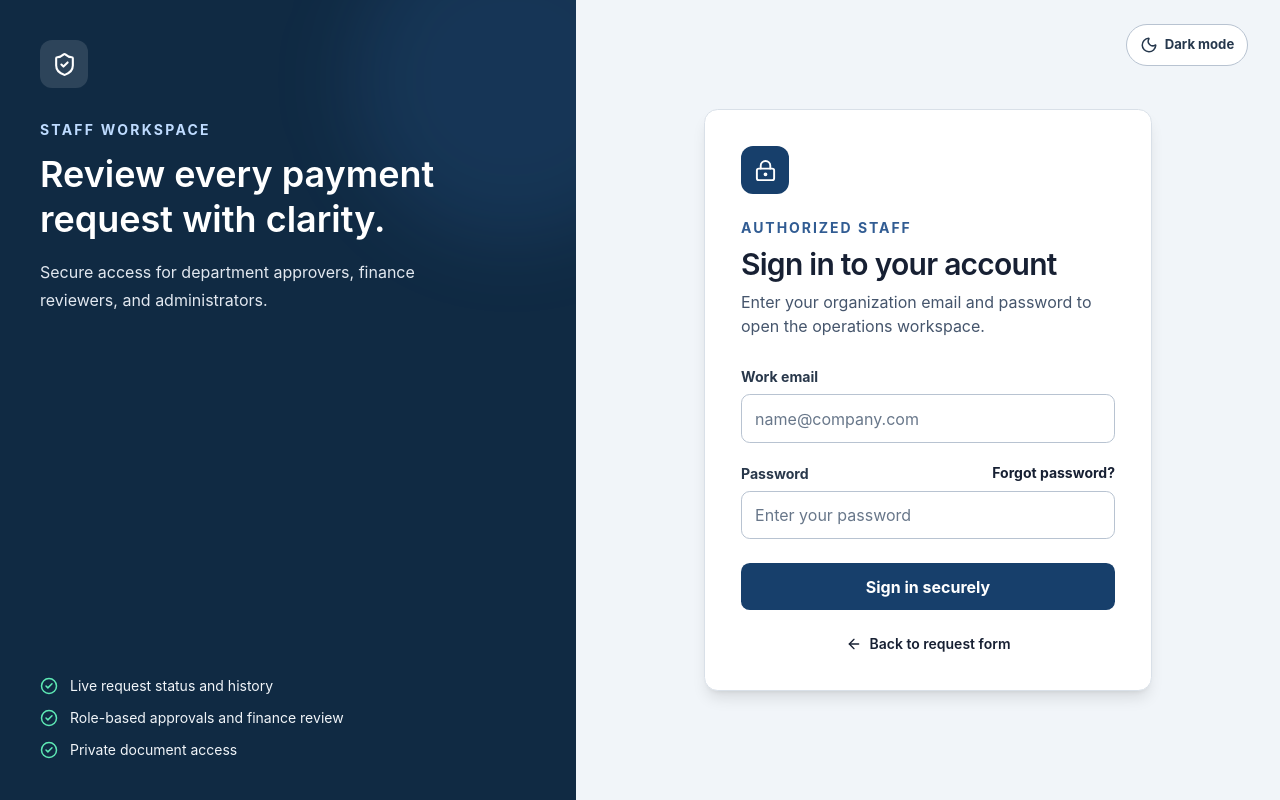
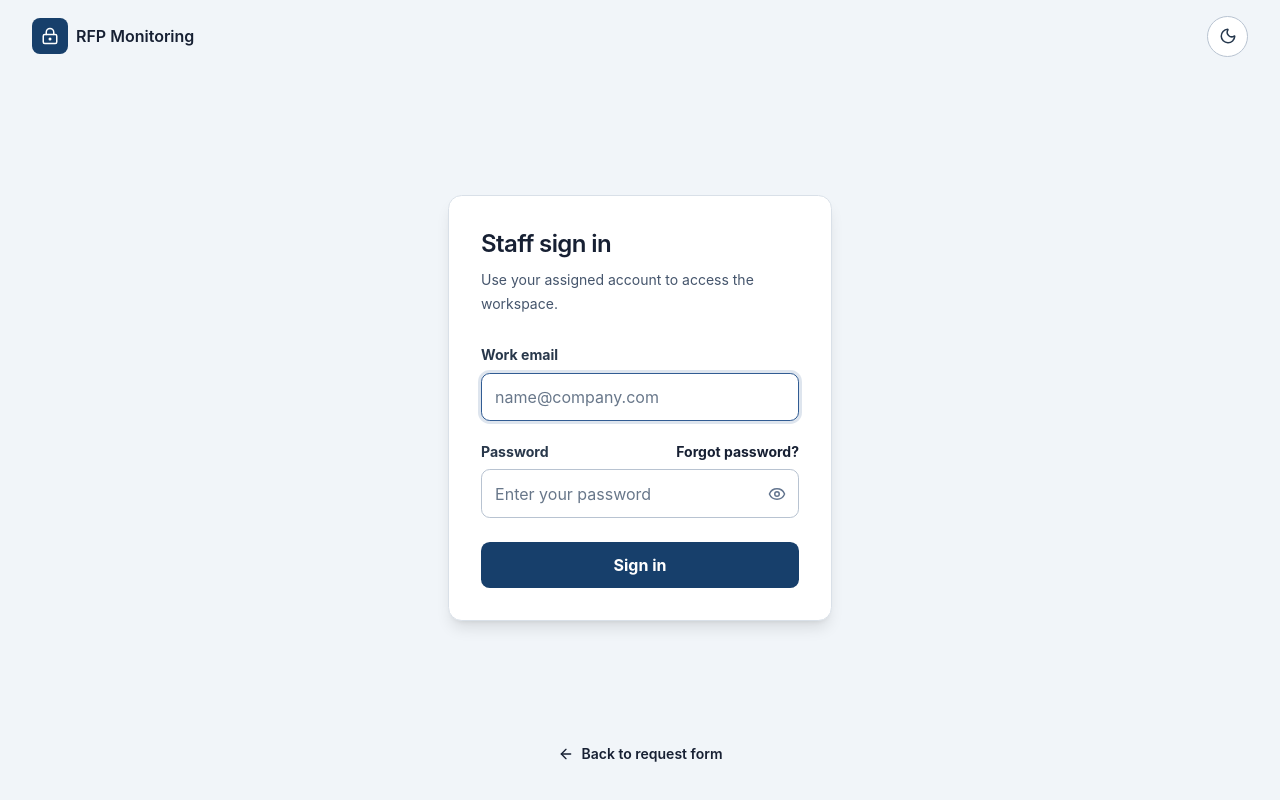
Before and after one commit to blimpMac/RFPProject, a React (Vite) app: page /admin/login in a window 1280 px wide. Built offline with nearby package versions, Linux system fonts and the light colour scheme; no server answers.

Commit message:
feat: simplify staff login experience

```diff
--- a/src/pages/LoginPage.tsx
+++ b/src/pages/LoginPage.tsx
@@ -1,6 +1,6 @@
 import { useState } from 'react';
 import { Navigate, Link } from 'react-router-dom';
-import { ArrowLeft, CheckCircle2, LockKeyhole, ShieldCheck } from 'lucide-react';
+import { ArrowLeft, Eye, EyeOff, LockKeyhole } from 'lucide-react';
 import { useAuth } from '../components/AuthProvider';
 import { ThemeToggle } from '../components/ThemeToggle';
 import { Button, Spinner } from '../components/ui';
@@ -10,6 +10,7 @@ export function LoginPage() {
   const { session, loading } = useAuth();
   const [email, setEmail] = useState('');
   const [password, setPassword] = useState('');
+  const [showPassword, setShowPassword] = useState(false);
   const [busy, setBusy] = useState(false);
   const [error, setError] = useState('');
   if (loading)
@@ -23,65 +24,43 @@ export function LoginPage() {
     e.preventDefault();
     setBusy(true);
     setError('');
-    const { error } = await supabase.auth.signInWithPassword({ email, password });
+    const { error } = await supabase.auth.signInWithPassword({
+      email: email.trim(),
+      password,
+    });
     if (error) setError(error.message);
     setBusy(false);
   };
+
   return (
-    <main className="min-h-screen bg-slate-100 lg:grid lg:grid-cols-[minmax(20rem,0.9fr)_minmax(28rem,1.1fr)]">
-      <section
-        className="relative hidden overflow-hidden bg-[#102a43] p-10 text-white lg:flex lg:flex-col lg:justify-between"
-        aria-label="RFP workspace introduction"
+    <main className="flex min-h-screen flex-col bg-slate-100">
+      <header className="flex items-center justify-between px-4 py-4 sm:px-8">
+        <Link
+          to="/"
+          className="focus-ring inline-flex items-center gap-2 rounded-lg font-semibold text-[#173f6b]"
+          aria-label="RFP Monitoring request form"
         >
-        <div className="absolute -right-24 -top-20 h-80 w-80 rounded-full bg-blue-400/10 blur-2xl" />
-        <div className="relative">
-          <div className="flex h-12 w-12 items-center justify-center rounded-xl bg-white/12">
-            <ShieldCheck size={25} />
-          </div>
-          <p className="mt-8 text-sm font-bold uppercase tracking-[0.16em] text-blue-200">
-            Staff workspace
-          </p>
-          <h1 className="mt-3 max-w-lg text-4xl font-semibold leading-tight">
-            Review every payment request with clarity.
-          </h1>
-          <p className="mt-4 max-w-md text-base leading-7 text-slate-200">
-            Secure access for department approvers, finance reviewers, and administrators.
-          </p>
-        </div>
-        <ul className="relative space-y-3 text-sm text-slate-100">
-          {[
-            'Live request status and history',
-            'Role-based approvals and finance review',
-            'Private document access',
-          ].map((item) => (
-            <li key={item} className="flex items-center gap-3">
-              <CheckCircle2 className="text-emerald-300" size={18} />
-              {item}
-            </li>
-          ))}
-        </ul>
-      </section>
-      <section className="relative grid min-h-screen place-items-center p-4 sm:p-8">
-        <div className="absolute right-4 top-4 sm:right-8 sm:top-6">
-          <ThemeToggle />
-        </div>
+          <span className="flex h-9 w-9 items-center justify-center rounded-lg bg-[#173f6b] text-white">
+            <LockKeyhole size={18} aria-hidden="true" />
+          </span>
+          <span>RFP Monitoring</span>
+        </Link>
+        <ThemeToggle compact />
+      </header>
+
+      <section className="grid flex-1 place-items-center px-4 py-8 sm:py-12">
         <form
           onSubmit={submit}
-          className="card page-enter w-full max-w-md p-6 shadow-lg sm:p-9"
+          className="card page-enter w-full max-w-sm p-6 shadow-lg sm:p-8"
           aria-labelledby="staff-login-title"
         >
-          <div className="mb-6 flex h-12 w-12 items-center justify-center rounded-xl bg-[#173f6b] text-white">
-            <LockKeyhole size={23} />
-          </div>
-          <p className="text-sm font-bold uppercase tracking-[0.14em] text-[#315c93]">
-            Authorized staff
+          <h1 id="staff-login-title" className="text-2xl font-semibold tracking-tight">
+            Staff sign in
+          </h1>
+          <p className="mt-2 text-sm leading-6 text-slate-600">
+            Use your assigned account to access the workspace.
           </p>
-          <h1 id="staff-login-title" className="mt-2 text-3xl font-semibold tracking-tight">
-            Sign in to your account
-          </h1>
-          <p className="mt-2 text-base leading-6 text-slate-600">
-            Enter your organization email and password to open the operations workspace.
-          </p>
+
           {!isConfigured && (
             <p
               className="mt-5 rounded-md bg-amber-50 p-3 text-sm font-medium text-amber-900"
@@ -98,10 +77,14 @@ export function LoginPage() {
                 id="email"
                 type="email"
                 required
+                autoFocus
                 autoComplete="email"
                 placeholder="name@company.com"
                 value={email}
-                onChange={(e) => setEmail(e.target.value)}
+                onChange={(e) => {
+                  setEmail(e.target.value);
+                  setError('');
+                }}
               />
             </div>
             <div className="field">
@@ -114,18 +97,37 @@ export function LoginPage() {
                   Forgot password?
                 </Link>
               </div>
+              <div className="relative">
                 <input
-                className="input"
+                  className="input pr-12"
                   id="password"
-                type="password"
+                  type={showPassword ? 'text' : 'password'}
                   required
                   autoComplete="current-password"
                   placeholder="Enter your password"
                   value={password}
-                onChange={(e) => setPassword(e.target.value)}
+                  onChange={(e) => {
+                    setPassword(e.target.value);
+                    setError('');
+                  }}
                 />
+                <button
+                  type="button"
+                  className="focus-ring absolute inset-y-0 right-0 flex w-11 items-center justify-center rounded-r-lg text-slate-500 hover:text-slate-800"
+                  onClick={() => setShowPassword((visible) => !visible)}
+                  aria-label={showPassword ? 'Hide password' : 'Show password'}
+                  aria-pressed={showPassword}
+                >
+                  {showPassword ? (
+                    <EyeOff size={18} aria-hidden="true" />
+                  ) : (
+                    <Eye size={18} aria-hidden="true" />
+                  )}
+                </button>
               </div>
             </div>
+          </div>
+
           {error && (
             <p
               className="mt-4 rounded-md bg-red-50 p-3 text-sm font-semibold text-red-800"
@@ -134,18 +136,22 @@ export function LoginPage() {
               {error}
             </p>
           )}
+
           <Button className="mt-6 w-full" disabled={busy}>
-            {busy ? <Spinner label="Signing in" /> : 'Sign in securely'}
+            {busy ? <Spinner label="Signing in" /> : 'Sign in'}
           </Button>
+        </form>
+      </section>
+
+      <footer className="px-4 pb-6 text-center sm:pb-8">
         <Link
           to="/"
-            className="mt-6 flex items-center justify-center gap-2 text-sm font-semibold text-slate-600 hover:text-slate-900"
+          className="focus-ring inline-flex items-center gap-2 rounded-md text-sm font-semibold text-slate-600 hover:text-slate-900"
         >
-            <ArrowLeft size={16} />
+          <ArrowLeft size={16} aria-hidden="true" />
           Back to request form
         </Link>
-        </form>
-      </section>
+      </footer>
     </main>
   );
 }
```
Lines whose indentation alone changed are shown as unchanged.
